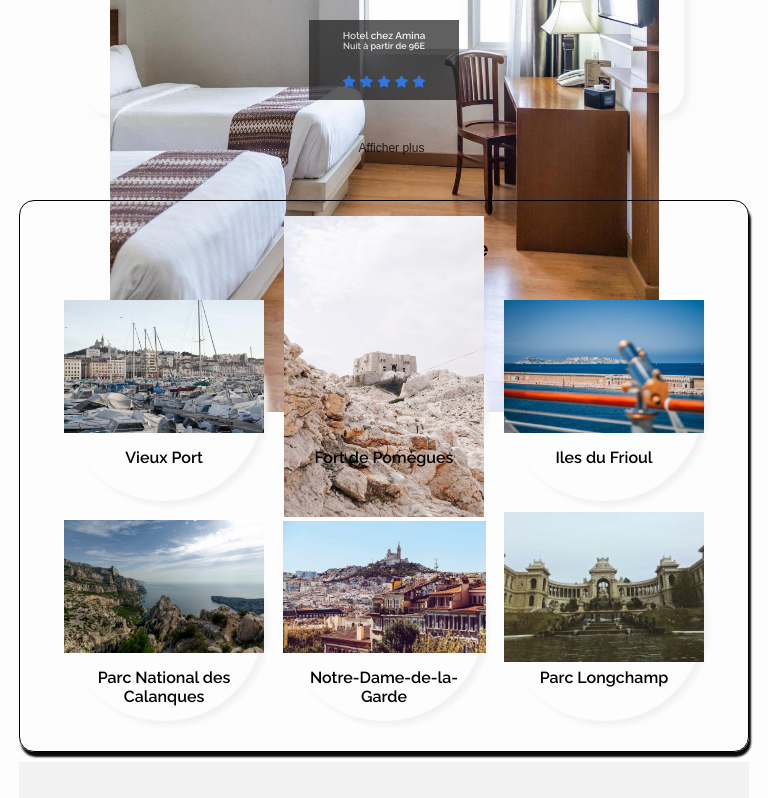
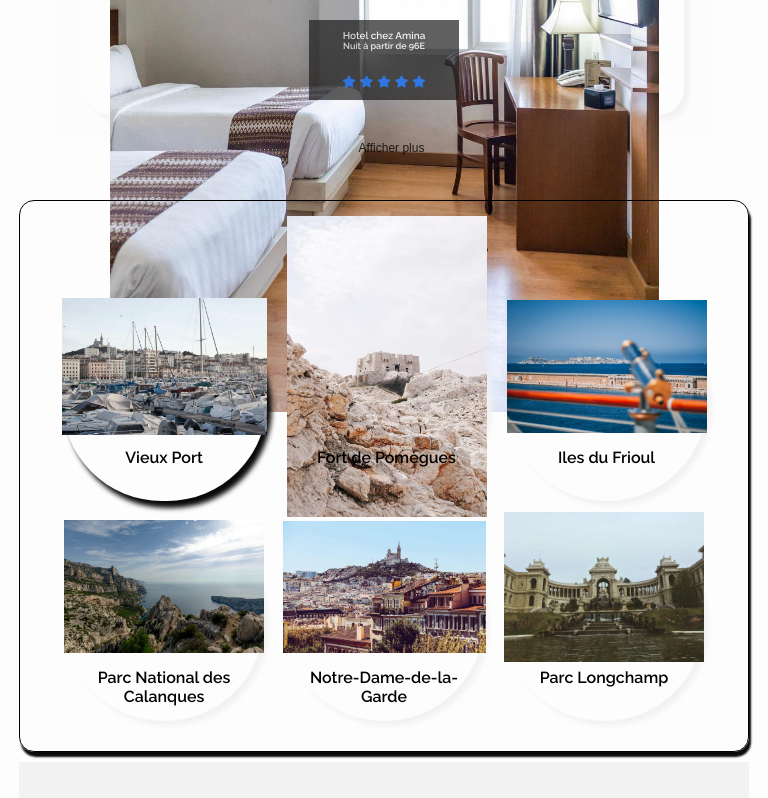
Before and after one commit to nina55555/AudreyNinaMorville_2_28042021, a plain HTML site: page P2_morville_Audreynina/P2_01_liengithub/index.html in a window 768 px wide. In both pictures the pointer is over the element 164 px from the left and 3038 px from the top of the page. Shown: the part 2638-3436 px from the top of the page. Drawn offline with Linux system fonts and the light colour scheme.

Commit message:
responsive tablet version v4

```diff
--- a/P2_morville_Audreynina/P2_01_liengithub/style.css
+++ b/P2_morville_Audreynina/P2_01_liengithub/style.css
@@ -1246,6 +1246,16 @@ footer p{
     }
 
 
+
+    .card-activité:hover{
+        /*background-color: olive;*/
+        width: 205px;
+        height: 205px;
+        box-shadow: 5px 7px 5px rgb(10, 10, 10);
+    }
+
+
+
     .card-activité.parc{
         /*background-color: rgb(128, 41, 0);*/
         border-radius: 100px;
```
